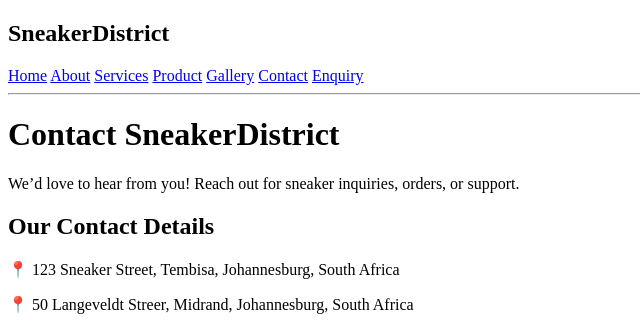
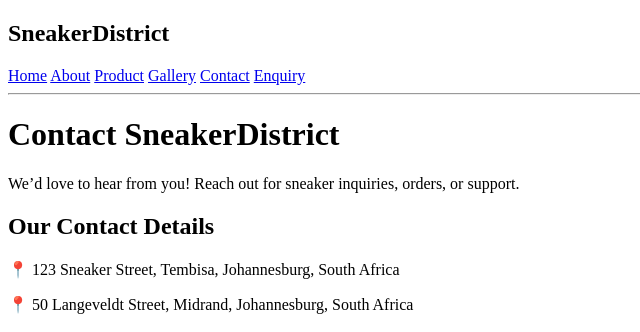
Before and after one commit to Metja23/My-Part-1, a plain HTML site: page contact.html in a window 1280 px wide. Shown: the top 332 px of the page, 0-640 px from the left. Drawn offline with Linux system fonts and the light colour scheme.

Commit message:
update html code and image

```diff
--- a/contact.html
+++ b/contact.html
@@ -12,7 +12,6 @@
             <h1>SneakerDistrict</h1>
             <a href="index.html">Home</a>
             <a href="About.html">About</a>
-            <a href="Services.html">Services</a>
             <a href="Product.html">Product</a>
             <a href="Gallery.html">Gallery</a>
             <a href="Contact.html">Contact</a>
@@ -33,7 +32,7 @@
       <h2>Our Contact Details</h2>
       <div class="contact-details">
         <p>📍 123 Sneaker Street, Tembisa, Johannesburg, South Africa</p>
-        <p>📍 50 Langeveldt Streer, Midrand, Johannesburg, South Africa</p>
+        <p>📍 50 Langeveldt Street, Midrand, Johannesburg, South Africa</p>
         <h1>50 Langeveldt, Midrand</h1>
         <a class="btn" target="_blank" rel="noopener"
            href="https://www.google.com/maps/search/?api=1&query=50%20Langevelt%20Midrand">
```
Also changed, not shown: about.html (+0 -1 lines), enquiry.html (+0 -1 lines), gallery.html (+0 -1 lines), index.html (+0 -1 lines), product.html (+0 -1 lines).
